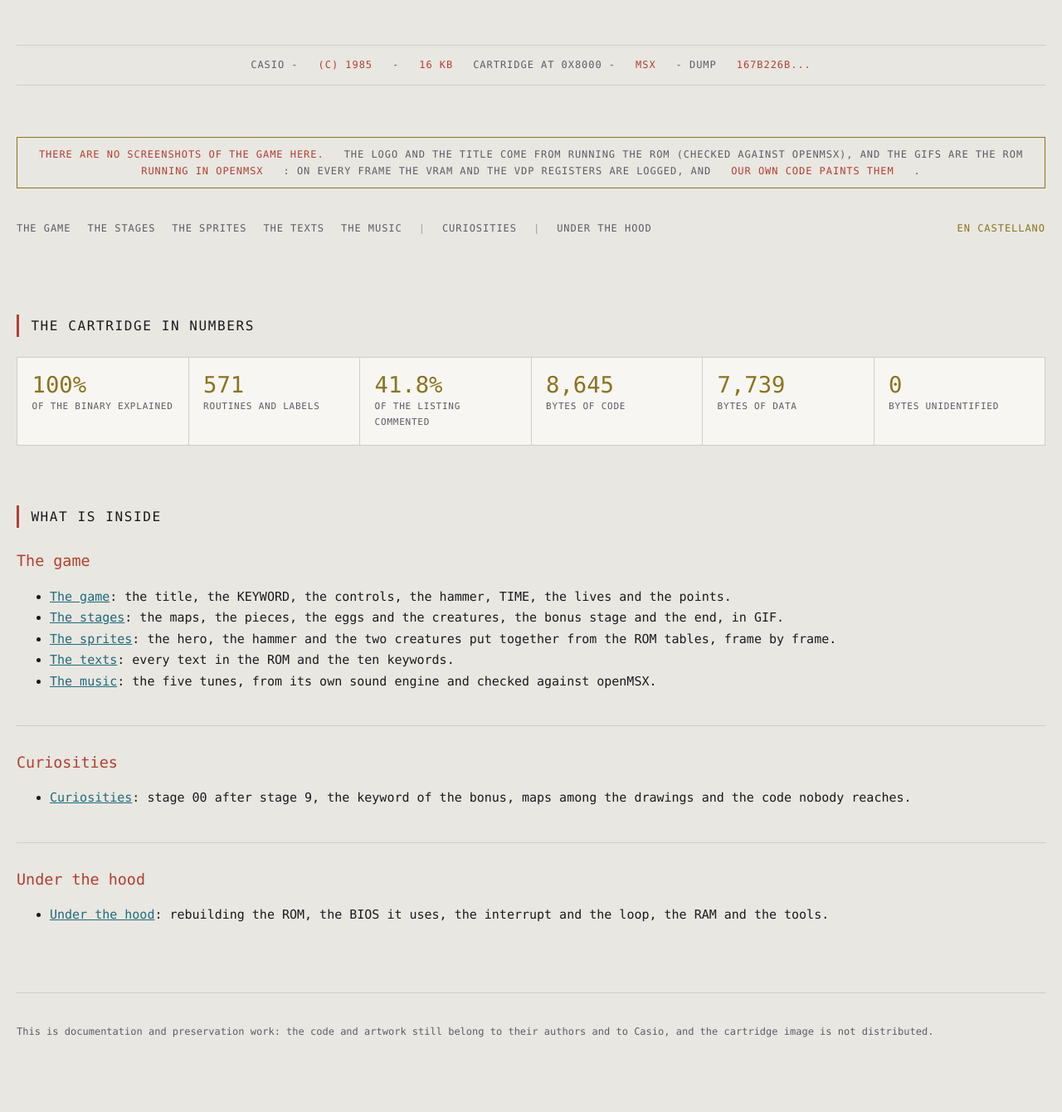
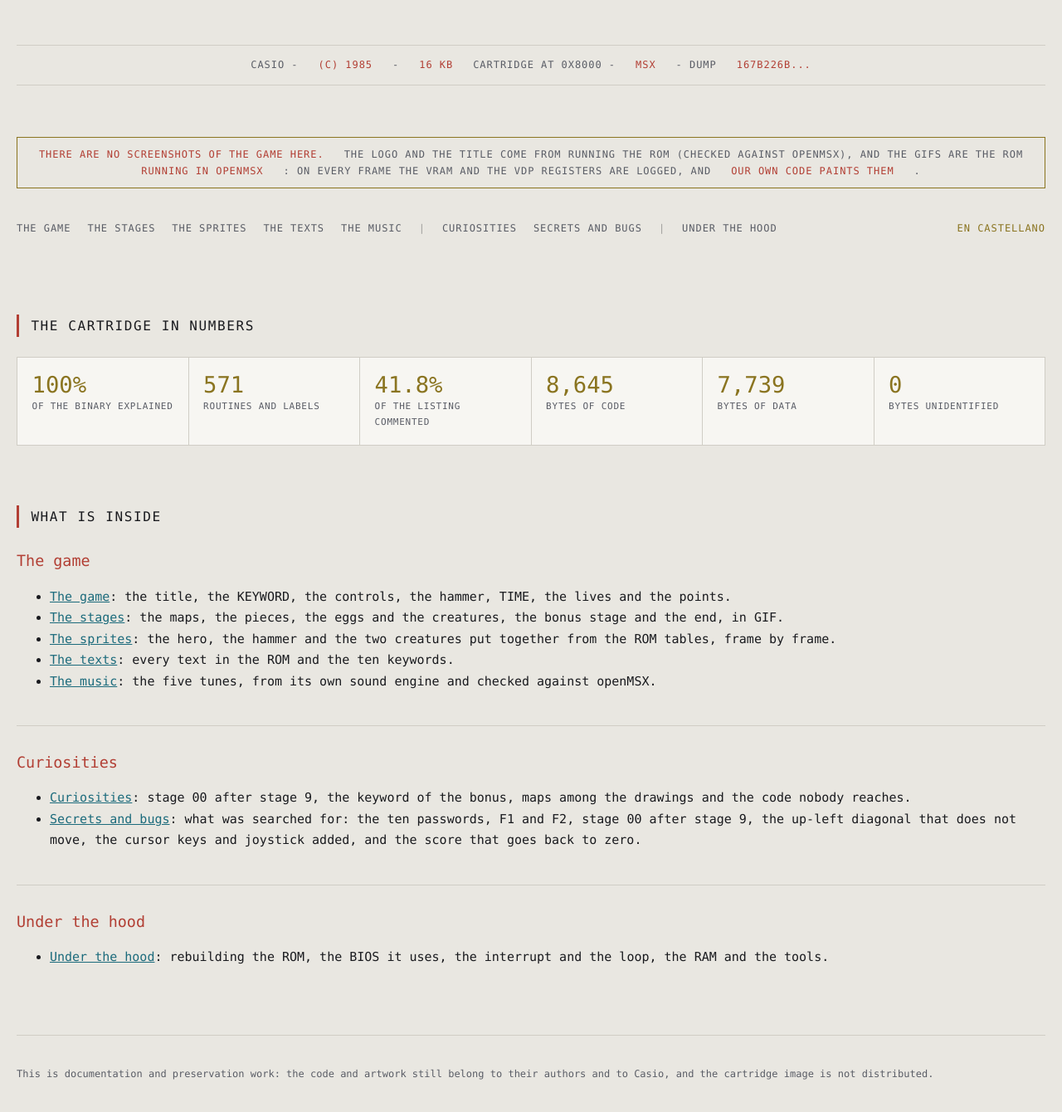
Before and after one commit to antxiko/IceWorld-disassembly, a Jekyll site: the page docs/index.html, which Jekyll copies as it is, in a window 1280 px wide and 1400 px high, scrolled down 589 px. Shown: the top 1340 px of the window at 83% size. Built offline with Jekyll 4.4.1, drawn with Linux system fonts in a browser that asks for light colours.

Commit message:
Secretos y fallos: contrasenas, F1 y F2, la diagonal que no mueve y los puntos sin tope
Nueva pagina SECRETS-AND-BUGS / SECRETOS-Y-FALLOS. Ejecutando la palanca y la direccion del
protagonista: arriba-izquierda (8) se queda en 0 y no mueve; cursores y mando se SUMAN (arriba +
arriba = derecha). Los puntos, ejecutados: pasados 999.990 vuelven a cero. La fase 00 tras la 9
(ya grabada) va tambien aqui.

Co-Authored-By: Claude Opus 5.5 <noreply@anthropic.com>

```diff
--- a/docs/es/index.html
+++ b/docs/es/index.html
@@ -89,10 +89,10 @@ audio{display:block;width:100%;max-width:640px;margin:.75rem 0 1.5rem}
 </header>
 <p class="ficha" style="border:1px solid var(--oro);padding:.8em 1em;margin:1.5em 0">
 <b>Aqu&iacute; no hay capturas del juego.</b> El logotipo y el t&iacute;tulo salen de ejecutar la ROM (cotejados con openMSX), y los GIF son la ROM <b>funcionando en openMSX</b>: en cada cuadro se apuntan la VRAM y los registros del VDP, y <b>c&oacute;digo nuestro los pinta</b>.</p>
-<nav><a href="LA-PARTIDA.html">La partida</a><a href="LAS-FASES.html">Las fases</a><a href="LOS-SPRITES.html">Los sprites</a><a href="LOS-TEXTOS.html">Los textos</a><a href="LA-MUSICA.html">La m&uacute;sica</a><span style="opacity:.35">|</span><a href="CURIOSIDADES.html">Curiosidades</a><span style="opacity:.35">|</span><a href="POR-DENTRO.html">Por dentro</a><a href="../" style="margin-left:auto;color:var(--oro)">In English</a></nav>
+<nav><a href="LA-PARTIDA.html">La partida</a><a href="LAS-FASES.html">Las fases</a><a href="LOS-SPRITES.html">Los sprites</a><a href="LOS-TEXTOS.html">Los textos</a><a href="LA-MUSICA.html">La m&uacute;sica</a><span style="opacity:.35">|</span><a href="CURIOSIDADES.html">Curiosidades</a><a href="SECRETOS-Y-FALLOS.html">Secretos y fallos</a><span style="opacity:.35">|</span><a href="POR-DENTRO.html">Por dentro</a><a href="../" style="margin-left:auto;color:var(--oro)">In English</a></nav>
 <section id="numbers">
   <h2>El cartucho en cifras</h2>
   <div class="cifras"><div class="cifra"><b>100 %</b><span>del binario explicado</span></div><div class="cifra"><b>571</b><span>rutinas y etiquetas</span></div><div class="cifra"><b>41,8 %</b><span>del listado comentado</span></div><div class="cifra"><b>8.645</b><span>bytes de código</span></div><div class="cifra"><b>7.739</b><span>bytes de datos</span></div><div class="cifra"><b>0</b><span>bytes sin identificar</span></div></div>
 </section>
-<section id="pages"><h2>Lo que hay dentro</h2><div class="hall"><h3>El juego</h3><ul><li><a href="LA-PARTIDA.html">La partida</a>: el t&iacute;tulo, la KEYWORD, los mandos, el martillo, TIME, las vidas y los puntos.</li><li><a href="LAS-FASES.html">Las fases</a>: los mapas, las piezas, los huevos y los bichos, la fase de premio y el final, en GIF.</li><li><a href="LOS-SPRITES.html">Los sprites</a>: el protagonista, el martillo y los dos bichos montados desde las tablas de la ROM, cuadro a cuadro.</li><li><a href="LOS-TEXTOS.html">Los textos</a>: todos los textos de la ROM y las diez contrase&ntilde;as.</li><li><a href="LA-MUSICA.html">La m&uacute;sica</a>: las cinco m&uacute;sicas, de su propio motor de sonido y cotejadas con openMSX.</li></ul></div><div class="hall"><h3>Curiosidades</h3><ul><li><a href="CURIOSIDADES.html">Curiosidades</a>: la fase 00 tras la 9, la contrase&ntilde;a del premio, mapas entre los dibujos y el c&oacute;digo al que no se llega.</li></ul></div><div class="hall"><h3>Por dentro</h3><ul><li><a href="POR-DENTRO.html">Por dentro</a>: rehacer la ROM, la BIOS que usa, la interrupci&oacute;n y el bucle, la RAM y las herramientas.</li></ul></div></section>
+<section id="pages"><h2>Lo que hay dentro</h2><div class="hall"><h3>El juego</h3><ul><li><a href="LA-PARTIDA.html">La partida</a>: el t&iacute;tulo, la KEYWORD, los mandos, el martillo, TIME, las vidas y los puntos.</li><li><a href="LAS-FASES.html">Las fases</a>: los mapas, las piezas, los huevos y los bichos, la fase de premio y el final, en GIF.</li><li><a href="LOS-SPRITES.html">Los sprites</a>: el protagonista, el martillo y los dos bichos montados desde las tablas de la ROM, cuadro a cuadro.</li><li><a href="LOS-TEXTOS.html">Los textos</a>: todos los textos de la ROM y las diez contrase&ntilde;as.</li><li><a href="LA-MUSICA.html">La m&uacute;sica</a>: las cinco m&uacute;sicas, de su propio motor de sonido y cotejadas con openMSX.</li></ul></div><div class="hall"><h3>Curiosidades</h3><ul><li><a href="CURIOSIDADES.html">Curiosidades</a>: la fase 00 tras la 9, la contrase&ntilde;a del premio, mapas entre los dibujos y el c&oacute;digo al que no se llega.</li><li><a href="SECRETOS-Y-FALLOS.html">Secretos y fallos</a>: lo que se ha buscado: las diez contrase&ntilde;as, F1 y F2, la fase 00 tras la 9, la diagonal arriba-izquierda que no mueve, los cursores y el mando sumados, y los puntos que vuelven a cero.</li></ul></div><div class="hall"><h3>Por dentro</h3><ul><li><a href="POR-DENTRO.html">Por dentro</a>: rehacer la ROM, la BIOS que usa, la interrupci&oacute;n y el bucle, la RAM y las herramientas.</li></ul></div></section>
 <footer><p>Esto es trabajo de documentación y preservación: el código y los gráficos siguen siendo de sus autores y de Casio, y la imagen del cartucho no se distribuye.</p></footer>
--- a/docs/index.html
+++ b/docs/index.html
@@ -89,10 +89,10 @@ audio{display:block;width:100%;max-width:640px;margin:.75rem 0 1.5rem}
 </header>
 <p class="ficha" style="border:1px solid var(--oro);padding:.8em 1em;margin:1.5em 0">
 <b>There are no screenshots of the game here.</b> The logo and the title come from running the ROM (checked against openMSX), and the GIFs are the ROM <b>running in openMSX</b>: on every frame the VRAM and the VDP registers are logged, and <b>our own code paints them</b>.</p>
-<nav><a href="THE-GAME.html">The game</a><a href="THE-STAGES.html">The stages</a><a href="THE-SPRITES.html">The sprites</a><a href="THE-TEXTS.html">The texts</a><a href="THE-MUSIC.html">The music</a><span style="opacity:.35">|</span><a href="CURIOSITIES.html">Curiosities</a><span style="opacity:.35">|</span><a href="UNDER-THE-HOOD.html">Under the hood</a><a href="es/" style="margin-left:auto;color:var(--oro)">En castellano</a></nav>
+<nav><a href="THE-GAME.html">The game</a><a href="THE-STAGES.html">The stages</a><a href="THE-SPRITES.html">The sprites</a><a href="THE-TEXTS.html">The texts</a><a href="THE-MUSIC.html">The music</a><span style="opacity:.35">|</span><a href="CURIOSITIES.html">Curiosities</a><a href="SECRETS-AND-BUGS.html">Secrets and bugs</a><span style="opacity:.35">|</span><a href="UNDER-THE-HOOD.html">Under the hood</a><a href="es/" style="margin-left:auto;color:var(--oro)">En castellano</a></nav>
 <section id="numbers">
   <h2>The cartridge in numbers</h2>
   <div class="cifras"><div class="cifra"><b>100%</b><span>of the binary explained</span></div><div class="cifra"><b>571</b><span>routines and labels</span></div><div class="cifra"><b>41.8%</b><span>of the listing commented</span></div><div class="cifra"><b>8,645</b><span>bytes of code</span></div><div class="cifra"><b>7,739</b><span>bytes of data</span></div><div class="cifra"><b>0</b><span>bytes unidentified</span></div></div>
 </section>
-<section id="pages"><h2>What is inside</h2><div class="hall"><h3>The game</h3><ul><li><a href="THE-GAME.html">The game</a>: the title, the KEYWORD, the controls, the hammer, TIME, the lives and the points.</li><li><a href="THE-STAGES.html">The stages</a>: the maps, the pieces, the eggs and the creatures, the bonus stage and the end, in GIF.</li><li><a href="THE-SPRITES.html">The sprites</a>: the hero, the hammer and the two creatures put together from the ROM tables, frame by frame.</li><li><a href="THE-TEXTS.html">The texts</a>: every text in the ROM and the ten keywords.</li><li><a href="THE-MUSIC.html">The music</a>: the five tunes, from its own sound engine and checked against openMSX.</li></ul></div><div class="hall"><h3>Curiosities</h3><ul><li><a href="CURIOSITIES.html">Curiosities</a>: stage 00 after stage 9, the keyword of the bonus, maps among the drawings and the code nobody reaches.</li></ul></div><div class="hall"><h3>Under the hood</h3><ul><li><a href="UNDER-THE-HOOD.html">Under the hood</a>: rebuilding the ROM, the BIOS it uses, the interrupt and the loop, the RAM and the tools.</li></ul></div></section>
+<section id="pages"><h2>What is inside</h2><div class="hall"><h3>The game</h3><ul><li><a href="THE-GAME.html">The game</a>: the title, the KEYWORD, the controls, the hammer, TIME, the lives and the points.</li><li><a href="THE-STAGES.html">The stages</a>: the maps, the pieces, the eggs and the creatures, the bonus stage and the end, in GIF.</li><li><a href="THE-SPRITES.html">The sprites</a>: the hero, the hammer and the two creatures put together from the ROM tables, frame by frame.</li><li><a href="THE-TEXTS.html">The texts</a>: every text in the ROM and the ten keywords.</li><li><a href="THE-MUSIC.html">The music</a>: the five tunes, from its own sound engine and checked against openMSX.</li></ul></div><div class="hall"><h3>Curiosities</h3><ul><li><a href="CURIOSITIES.html">Curiosities</a>: stage 00 after stage 9, the keyword of the bonus, maps among the drawings and the code nobody reaches.</li><li><a href="SECRETS-AND-BUGS.html">Secrets and bugs</a>: what was searched for: the ten passwords, F1 and F2, stage 00 after stage 9, the up-left diagonal that does not move, the cursor keys and joystick added, and the score that goes back to zero.</li></ul></div><div class="hall"><h3>Under the hood</h3><ul><li><a href="UNDER-THE-HOOD.html">Under the hood</a>: rebuilding the ROM, the BIOS it uses, the interrupt and the loop, the RAM and the tools.</li></ul></div></section>
 <footer><p>This is documentation and preservation work: the code and artwork still belong to their authors and to Casio, and the cartridge image is not distributed.</p></footer>
--- a/tools/contenido_web.py
+++ b/tools/contenido_web.py
@@ -88,7 +88,10 @@ PAGINAS = [
     [("CURIOSITIES.html", "CURIOSIDADES.html", "Curiosities", "Curiosidades",
       "stage 00 after stage 9, the keyword of the bonus, maps among the drawings and the code nobody reaches",
       "la fase 00 tras la 9, la contrase&ntilde;a del premio, mapas entre los dibujos y el c&oacute;digo al que no "
-      "se llega")],
+      "se llega"),
+     ("SECRETS-AND-BUGS.html", "SECRETOS-Y-FALLOS.html", "Secrets and bugs", "Secretos y fallos",
+      "what was searched for: the ten passwords, F1 and F2, stage 00 after stage 9, the up-left diagonal that does not move, the cursor keys and joystick added, and the score that goes back to zero",
+      "lo que se ha buscado: las diez contrase&ntilde;as, F1 y F2, la fase 00 tras la 9, la diagonal arriba-izquierda que no mueve, los cursores y el mando sumados, y los puntos que vuelven a cero")],
     [("UNDER-THE-HOOD.html", "POR-DENTRO.html", "Under the hood", "Por dentro",
       "rebuilding the ROM, the BIOS it uses, the interrupt and the loop, the RAM and the tools",
       "rehacer la ROM, la BIOS que usa, la interrupci&oacute;n y el bucle, la RAM y las herramientas")],
```
Also changed, not shown: docs/SECRETS-AND-BUGS.md (added, +51 -0 lines), docs/_layouts/en.html (+1 -1 lines), docs/_layouts/es.html (+1 -1 lines), docs/es/SECRETOS-Y-FALLOS.md (added, +51 -0 lines), tests/test_web.py (+1 -1 lines), 2 other files.
